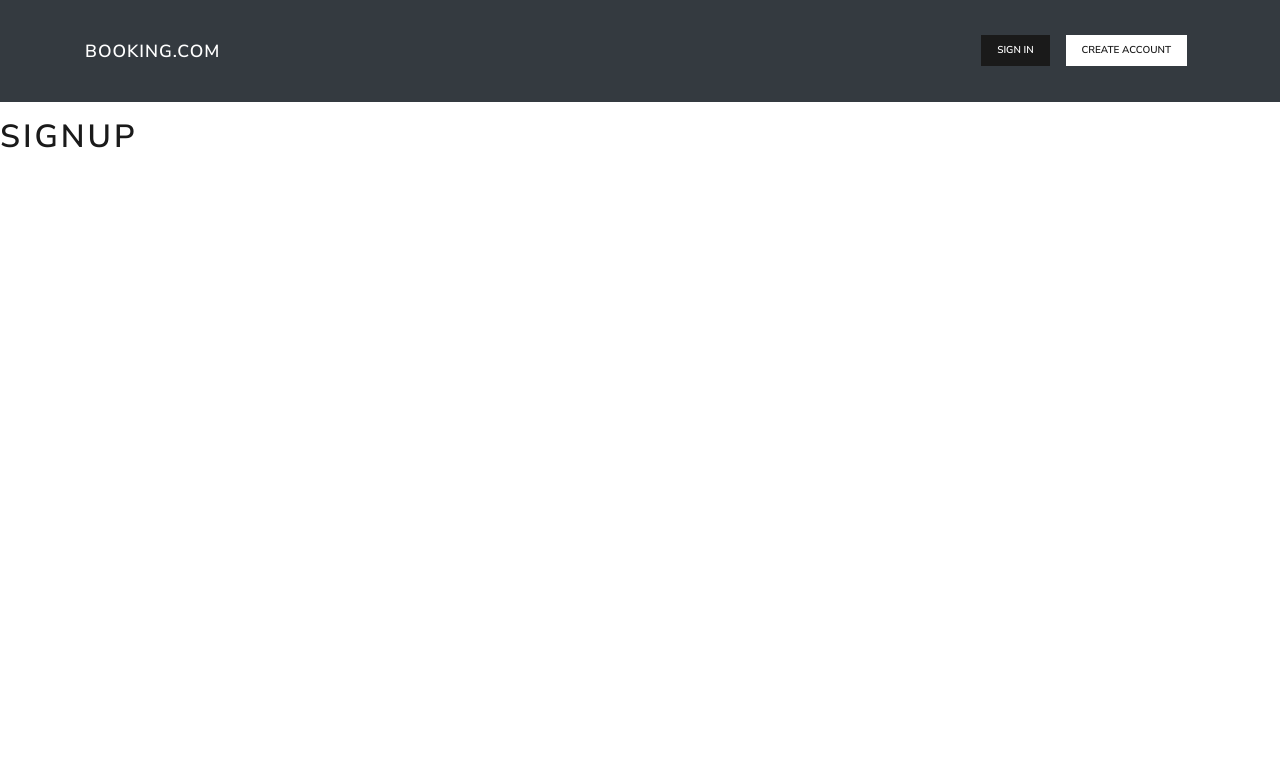
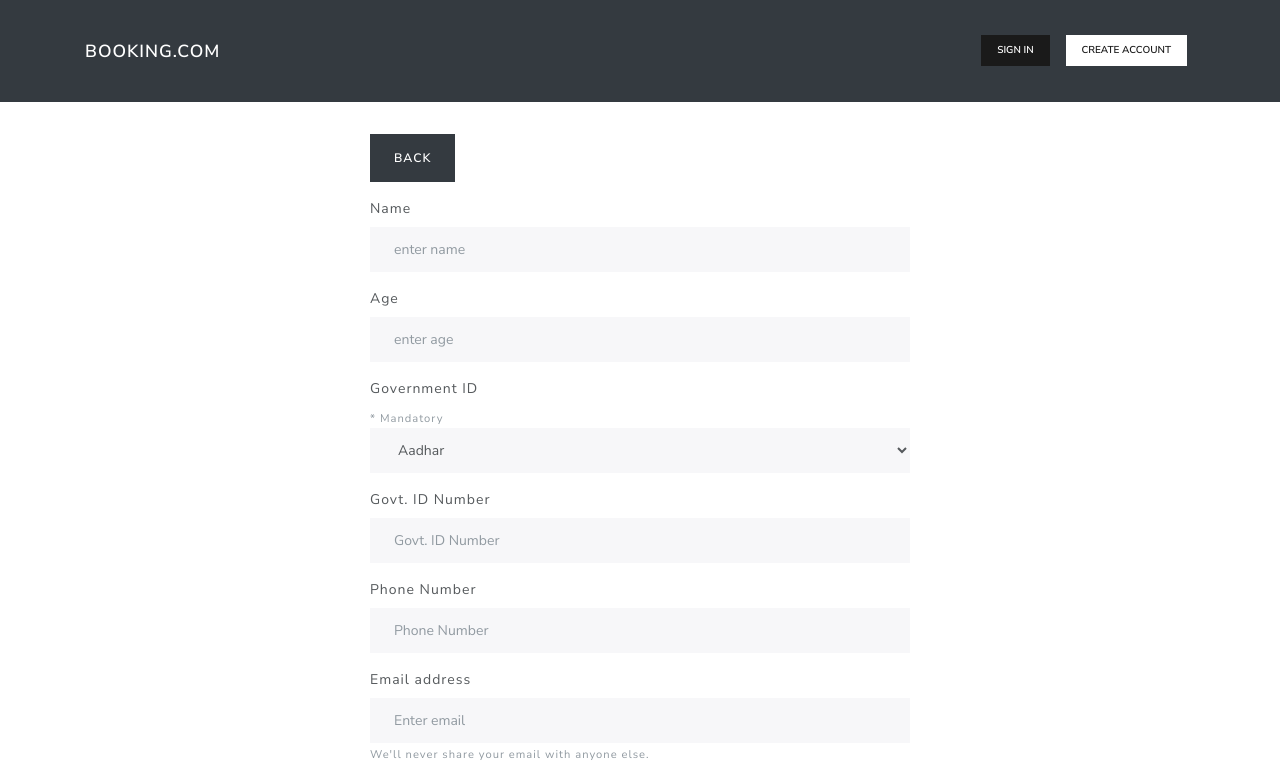
Before and after one commit to anubhavcu/booking.com, a React (Create React App) app: page /signup in a window 1280 px wide. Shown: the top 782 px of the page. Built offline with nearby package versions, Linux system fonts and the light colour scheme.

Commit message:
added login and sign up pages
- also added a success page which redirects to home after 3 seconds
- basic clean up and settip up proper routes

```diff
--- a/src/App.js
+++ b/src/App.js
@@ -11,6 +11,7 @@ import RoomInfo from './components/RoomInfo';
 import PaymentScreen from './screens/PaymentScreen';
 import PaymentWindow from './screens/PaymentWindow';
 import Success from './components/Success';
+import Profile from './screens/Profile';
 
 const App = () => {
   return (
@@ -26,6 +27,7 @@ const App = () => {
         <Route path='/room/:city/:id' component={RoomInfo} />
         <Route path='/paymentwindow' component={PaymentWindow} />
         <Route path='/success' component={Success} />
+        <Route path='/profile' component={Profile} />
       </main>
       <Footer />
     </Router>
--- a/src/components/Success.js
+++ b/src/components/Success.js
@@ -7,7 +7,7 @@ const Success = () => {
   useEffect(() => {
     setTimeout(() => {
       window.location.href = '/';
-    }, 5000);
+    }, 3000);
   }, []);
   return (
     <Container>
--- a/src/screens/Login.js
+++ b/src/screens/Login.js
@@ -1,10 +1,34 @@
 import React from 'react';
+import { Form } from 'react-bootstrap';
+import { Link } from 'react-router-dom';
+import FormContainer from '../components/FormContainer';
 
 const Login = () => {
   return (
-    <div>
-      <h1>Login</h1>
-    </div>
+    <FormContainer>
+      <Link className='btn btn-dark my-3 customHover' to='/'>
+        Back
+      </Link>
+      <Form.Group controlId='formBasicEmail'>
+        <Form.Label>Email address</Form.Label>
+        <Form.Control type='email' placeholder='Enter email' />
+      </Form.Group>
+
+      <Form.Group controlId='formBasicPassword'>
+        <Form.Label>Password</Form.Label>
+        <Form.Control type='password' placeholder='Password' />
+      </Form.Group>
+
+      <Form>
+        {/* using temporary link for now, should be a submit form  */}
+        <Link className='btn btn-dark my-3 customHover' to='/profile'>
+          Login
+        </Link>
+        <Link className='btn btn-dark my-3 mx-3 customHover' to='/signup'>
+          Sign Up
+        </Link>
+      </Form>
+    </FormContainer>
   );
 };
 
--- /dev/null
+++ b/src/screens/Profile.js
@@ -0,0 +1,11 @@
+import React from 'react';
+
+const Profile = () => {
+  return (
+    <div>
+      <h1>Profile</h1>
+    </div>
+  );
+};
+
+export default Profile;
--- a/src/screens/SignUp.js
+++ b/src/screens/SignUp.js
@@ -1,10 +1,63 @@
 import React from 'react';
+import FormContainer from '../components/FormContainer';
+import { Link } from 'react-router-dom';
+import { Form } from 'react-bootstrap';
 
 const SignUp = () => {
   return (
-    <div>
-      <h1>SignUp</h1>
-    </div>
+    <FormContainer>
+      <Link className='btn btn-dark my-3 customHover' to='/login'>
+        Back
+      </Link>
+      <Form.Group controlId='formBasicEmail'>
+        <Form.Group controlId='formBasicPassword'>
+          <Form.Label>Name</Form.Label>
+          <Form.Control type='text' placeholder='enter name' />
+        </Form.Group>
+        <Form.Group controlId='formBasicPassword'>
+          <Form.Label>Age</Form.Label>
+          <Form.Control type='number' placeholder='enter age' min={18} />
+        </Form.Group>
+        <Form.Group controlId='exampleForm.ControlSelect1'>
+          <Form.Label>Government ID</Form.Label>
+          <Form.Text className='text-muted'>* Mandatory</Form.Text>
+          <Form.Control as='select'>
+            <option>Aadhar</option>
+            <option>Driving License</option>
+            <option>Passport</option>
+          </Form.Control>
+        </Form.Group>
+        <Form.Group controlId='formBasicPassword'>
+          <Form.Label>Govt. ID Number</Form.Label>
+          <Form.Control type='text' placeholder='Govt. ID Number' />
+        </Form.Group>
+        <Form.Group controlId='formBasicPassword'>
+          <Form.Label>Phone Number</Form.Label>
+          <Form.Control type='phone' placeholder='Phone Number' />
+        </Form.Group>
+
+        <Form.Label>Email address</Form.Label>
+        <Form.Control type='email' placeholder='Enter email' />
+        <Form.Text className='text-muted'>
+          We'll never share your email with anyone else.
+        </Form.Text>
+      </Form.Group>
+
+      <Form.Group controlId='formBasicPassword'>
+        <Form.Label>Password</Form.Label>
+        <Form.Control type='password' placeholder='Password' />
+      </Form.Group>
+
+      <Form>
+        {/* <Button variant='primary' onClick={handleSubmit}>
+        Next
+      </Button> */}
+        {/* using temporary link for now, should be a submit form  */}
+        <Link className='btn btn-dark my-3 customHover' to='/profile'>
+          Sign Up
+        </Link>
+      </Form>
+    </FormContainer>
   );
 };
 
```
